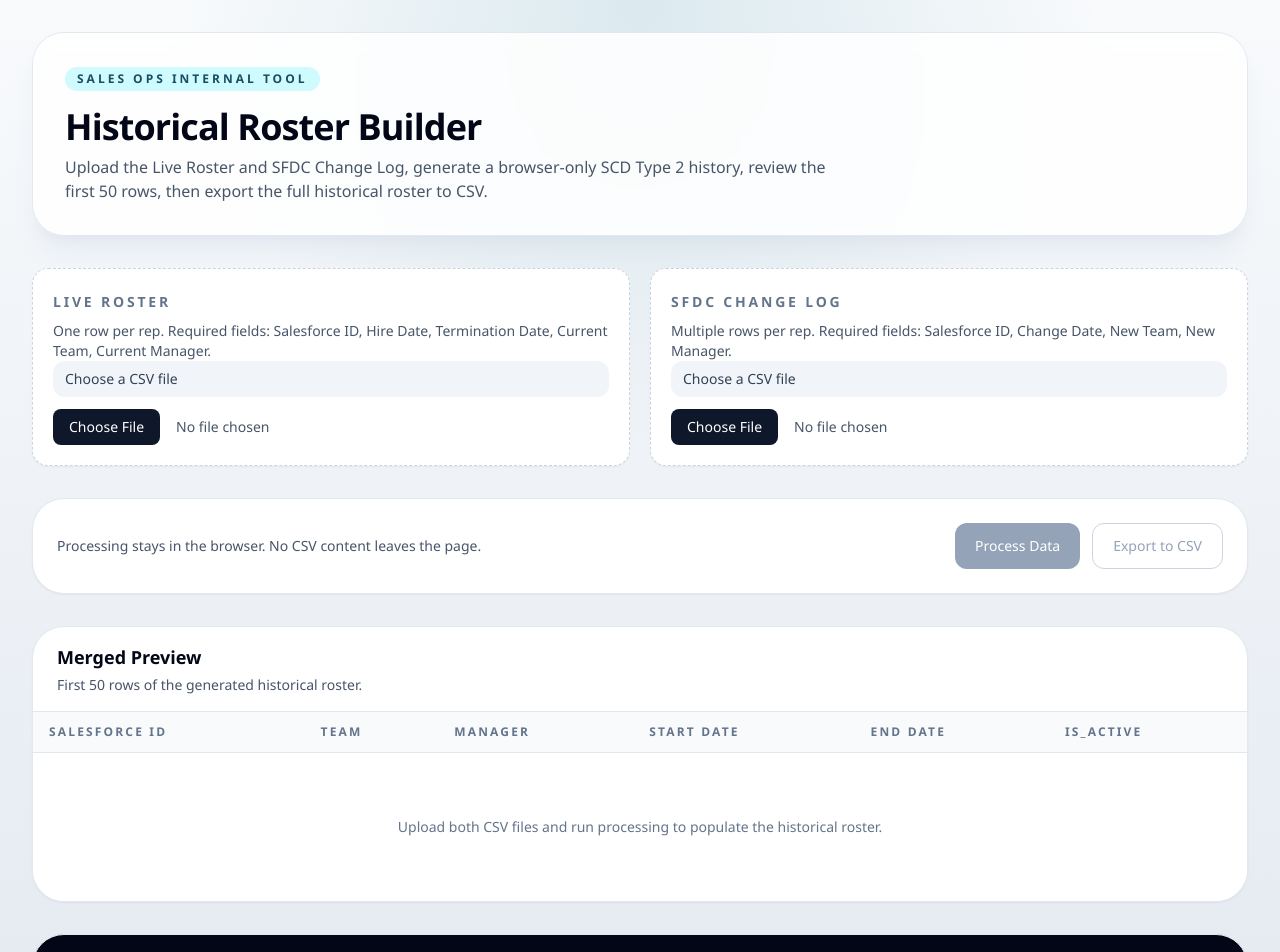
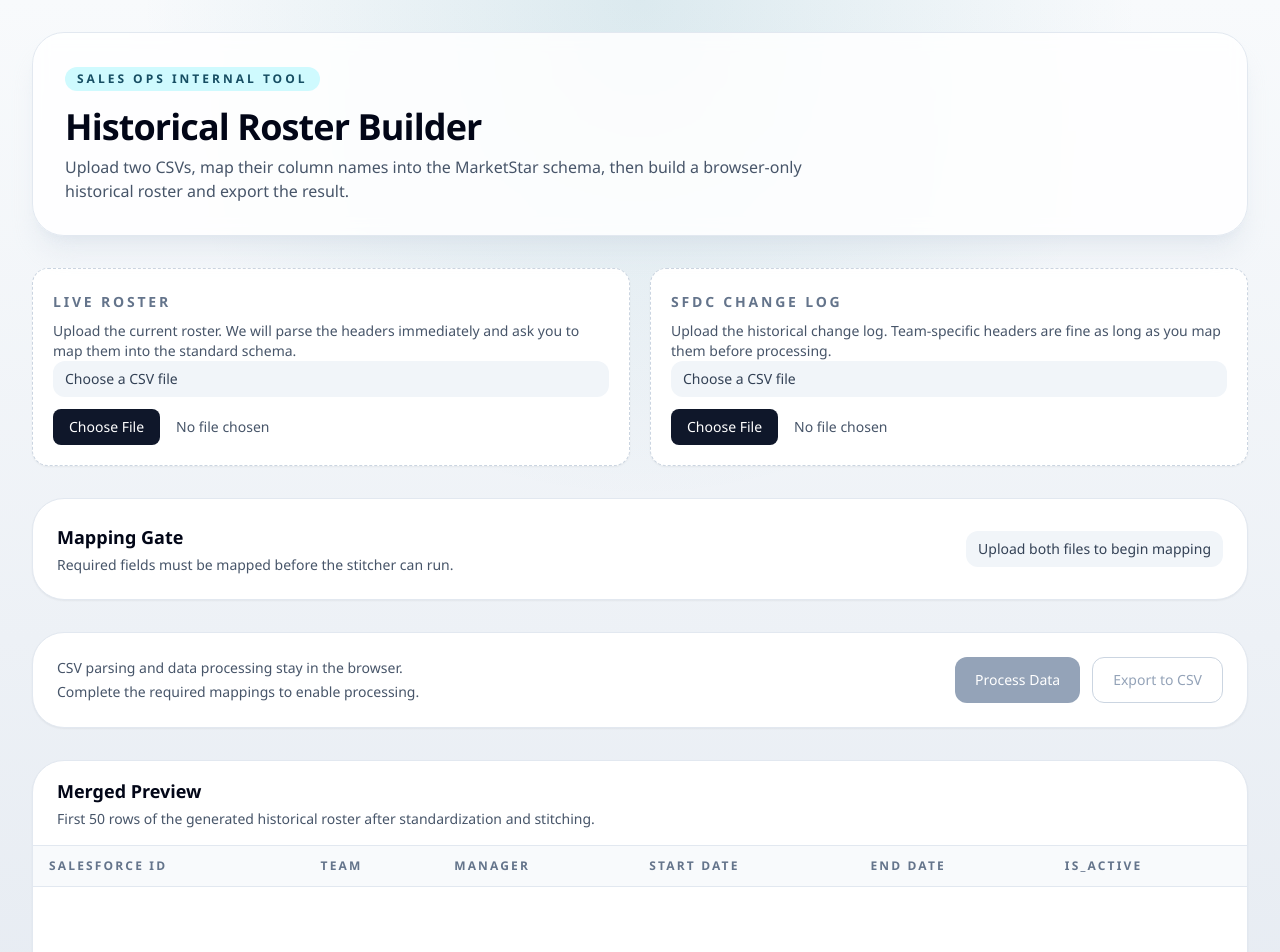
Before and after one commit to mstar-sales-ops/people-analytics-roster, a React (Vite) app: page / in a window 1280 px wide. Shown: the top 952 px of the page. Built offline with nearby package versions, Linux system fonts and the light colour scheme.

Commit message:
Add column mapping step

```diff
--- a/src/App.jsx
+++ b/src/App.jsx
@@ -11,19 +11,44 @@ const OUTPUT_COLUMNS = [
   'Is_Active',
 ];
 
-const LIVE_ALIASES = {
-  salesforceId: ['Salesforce ID', 'SalesforceId', 'SFDC ID', 'Rep ID', 'User ID'],
-  hireDate: ['Hire Date', 'Start Date', 'HireDate'],
-  terminationDate: ['Termination Date', 'Term Date', 'End Date', 'TerminationDate'],
-  currentTeam: ['Current Team', 'Team', 'CurrentTeam'],
-  currentManager: ['Current Manager', 'Manager', 'CurrentManager'],
+const LIVE_SCHEMA = [
+  { key: 'SFDC_ID', label: 'SFDC_ID', required: true, description: 'Unique rep identifier' },
+  { key: 'Hire_Date', label: 'Hire_Date', required: true, description: 'Employee start date' },
+  {
+    key: 'Termination_Date',
+    label: 'Termination_Date',
+    required: false,
+    description: 'Leave blank if the rep is active',
+  },
+  { key: 'Team', label: 'Team', required: true, description: 'Current team or segment' },
+  { key: 'Manager', label: 'Manager', required: true, description: 'Current manager name' },
+];
+
+const CHANGE_SCHEMA = [
+  { key: 'SFDC_ID', label: 'SFDC_ID', required: true, description: 'Unique rep identifier' },
+  {
+    key: 'Change_Date',
+    label: 'Change_Date',
+    required: true,
+    description: 'Effective date for the change',
+  },
+  { key: 'Team', label: 'Team', required: true, description: 'New team after the change' },
+  { key: 'Manager', label: 'Manager', required: true, description: 'New manager after the change' },
+];
+
+const HEADER_HINTS = {
+  SFDC_ID: ['Salesforce ID', 'SalesforceId', 'SFDC ID', 'Rep ID', 'User ID'],
+  Hire_Date: ['Hire Date', 'Start Date', 'HireDate'],
+  Termination_Date: ['Termination Date', 'Term Date', 'End Date', 'TerminationDate'],
+  Team: ['Current Team', 'New Team', 'Team', 'CurrentTeam', 'NewTeam'],
+  Manager: ['Current Manager', 'New Manager', 'Manager', 'CurrentManager', 'NewManager'],
+  Change_Date: ['Change Date', 'Effective Date', 'ChangeDate'],
 };
 
-const CHANGE_ALIASES = {
-  salesforceId: ['Salesforce ID', 'SalesforceId', 'SFDC ID', 'Rep ID', 'User ID'],
-  changeDate: ['Change Date', 'Effective Date', 'ChangeDate'],
-  newTeam: ['New Team', 'Team', 'NewTeam'],
-  newManager: ['New Manager', 'Manager', 'NewManager'],
+const EMPTY_UPLOAD = {
+  file: null,
+  headers: [],
+  rows: [],
 };
 
 function normalizeHeader(value) {
@@ -33,23 +58,8 @@ function normalizeHeader(value) {
     .replace(/[^a-z0-9]/g, '');
 }
 
-function buildAccessor(row) {
-  const lookup = new Map();
-
-  Object.entries(row ?? {}).forEach(([key, value]) => {
-    lookup.set(normalizeHeader(key), value);
-  });
-
-  return (aliases) => {
-    for (const alias of aliases) {
-      const match = lookup.get(normalizeHeader(alias));
-      if (match !== undefined && String(match).trim() !== '') {
-        return String(match).trim();
-      }
-    }
-
-    return '';
-  };
+function cleanValue(value) {
+  return String(value ?? '').trim();
 }
 
 function parseDateInput(value) {
@@ -125,11 +135,55 @@ function parseCsvFile(file) {
           return;
         }
 
-        resolve(results.data ?? []);
+        const rows = results.data ?? [];
+        const headers = (results.meta?.fields ?? Object.keys(rows[0] ?? {})).filter((header) =>
+          cleanValue(header),
+        );
+
+        resolve({ rows, headers });
       },
       error: (error) => reject(error),
     });
   });
+}
+
+function suggestMappings(headers, schema) {
+  const usedHeaders = new Set();
+
+  return schema.reduce((mapping, field) => {
+    const match = headers.find((header) => {
+      if (usedHeaders.has(header)) {
+        return false;
+      }
+
+      return HEADER_HINTS[field.key]?.some(
+        (hint) => normalizeHeader(hint) === normalizeHeader(header),
+      );
+    });
+
+    if (match) {
+      usedHeaders.add(match);
+      mapping[field.key] = match;
+    } else {
+      mapping[field.key] = '';
+    }
+
+    return mapping;
+  }, {});
+}
+
+function getMissingRequiredMappings(mapping, schema) {
+  return schema.filter((field) => field.required && !mapping[field.key]);
+}
+
+function transformRowsToSchema(rows, mapping, schema) {
+  return rows.map((row) =>
+    schema.reduce((record, field) => {
+      const sourceHeader = mapping[field.key];
+      record[field.key] = sourceHeader ? cleanValue(row[sourceHeader]) : '';
+      return record;
+    }, {}),
+  );
 }
 
 function consolidateChangesForRep(changes) {
@@ -165,44 +219,45 @@ function buildHistoricalRoster(liveRows, changeRows) {
   const changesById = new Map();
 
   liveRows.forEach((row, index) => {
-    const getField = buildAccessor(row);
-    const salesforceId = getField(LIVE_ALIASES.salesforceId);
-
+    const salesforceId = cleanValue(row.SFDC_ID);
     if (!salesforceId) {
-      issues.push(`Live Roster row ${index + 2}: missing Salesforce ID.`);
+      issues.push(`Live Roster row ${index + 2}: missing SFDC_ID.`);
       return;
     }
 
-    const hireDate = parseDateInput(getField(LIVE_ALIASES.hireDate));
+    const hireDate = parseDateInput(row.Hire_Date);
     if (!hireDate) {
-      issues.push(`Live Roster row ${index + 2}: invalid Hire Date for ${salesforceId}.`);
+      issues.push(`Live Roster row ${index + 2}: invalid Hire_Date for ${salesforceId}.`);
       return;
+    }
+
+    if (liveById.has(salesforceId)) {
+      issues.push(`Live Roster row ${index + 2}: duplicate SFDC_ID ${salesforceId}.`);
     }
 
     liveById.set(salesforceId, {
       salesforceId,
       hireDate,
-      terminationDate: parseDateInput(getField(LIVE_ALIASES.terminationDate)),
-      currentTeam: getField(LIVE_ALIASES.currentTeam),
-      currentManager: getField(LIVE_ALIASES.currentManager),
+      terminationDate: parseDateInput(row.Termination_Date),
+      currentTeam: cleanValue(row.Team),
+      currentManager: cleanValue(row.Manager),
     });
   });
 
   changeRows.forEach((row, index) => {
-    const getField = buildAccessor(row);
-    const salesforceId = getField(CHANGE_ALIASES.salesforceId);
-    const changeDate = parseDateInput(getField(CHANGE_ALIASES.changeDate));
+    const salesforceId = cleanValue(row.SFDC_ID);
+    const changeDate = parseDateInput(row.Change_Date);
 
     if (!salesforceId || !changeDate) {
-      issues.push(`Change Log row ${index + 2}: missing Salesforce ID or Change Date.`);
+      issues.push(`Change Log row ${index + 2}: missing SFDC_ID or Change_Date.`);
       return;
     }
 
     const entry = {
       salesforceId,
       changeDate,
-      team: getField(CHANGE_ALIASES.newTeam),
-      manager: getField(CHANGE_ALIASES.newManager),
+      team: cleanValue(row.Team),
+      manager: cleanValue(row.Manager),
       sequence: index,
     };
 
@@ -334,6 +389,77 @@ function UploadCard({ label, helperText, file, onChange }) {
   );
 }
 
+function MappingPanel({
+  title,
+  description,
+  schema,
+  headers,
+  mapping,
+  rowCount,
+  onChange,
+}) {
+  return (
+    <section className="rounded-[2rem] border border-slate-200 bg-white p-6 shadow-sm">
+      <div className="flex flex-col gap-3 border-b border-slate-200 pb-4 sm:flex-row sm:items-end sm:justify-between">
+        <div>
+          <h2 className="text-lg font-semibold text-slate-950">{title}</h2>
+          <p className="mt-1 text-sm text-slate-600">{description}</p>
+        </div>
+        <div className="rounded-xl bg-slate-100 px-3 py-2 text-sm text-slate-700">
+          {rowCount} rows parsed · {headers.length} headers found
+        </div>
+      </div>
+
+      <div className="mt-5 space-y-4">
+        {schema.map((field) => (
+          <div
+            key={field.key}
+            className="grid gap-3 rounded-2xl border border-slate-200 bg-slate-50 p-4 lg:grid-cols-[1.1fr_1.3fr]"
+          >
+            <div className="space-y-2">
+              <div className="flex items-center gap-2">
+                <span className="text-sm font-semibold text-slate-950">{field.label}</span>
+                <span
+                  className={`rounded-full px-2.5 py-1 text-[11px] font-semibold uppercase tracking-[0.2em] ${
+                    field.required
+                      ? 'bg-cyan-100 text-cyan-900'
+                      : 'bg-slate-200 text-slate-600'
+                  }`}
+                >
+                  {field.required ? 'Required' : 'Optional'}
+                </span>
+              </div>
+              <p className="text-sm text-slate-600">{field.description}</p>
+            </div>
+
+            <div className="space-y-2">
+              <select
+                className="w-full rounded-xl border border-slate-300 bg-white px-4 py-3 text-sm text-slate-800 outline-none transition focus:border-cyan-500 focus:ring-2 focus:ring-cyan-200"
+                value={mapping[field.key] ?? ''}
+                onChange={(event) => onChange(field.key, event.target.value)}
+              >
+                <option value="">
+                  {field.required ? 'Select a source column' : 'Leave unmapped'}
+                </option>
+                {headers.map((header) => (
+                  <option key={header} value={header}>
+                    {header}
+                  </option>
+                ))}
+              </select>
+              <p className="text-xs text-slate-500">
+                {mapping[field.key]
+                  ? `Mapped from "${mapping[field.key]}".`
+                  : 'No source column selected yet.'}
+              </p>
+            </div>
+          </div>
+        ))}
+      </div>
+    </section>
+  );
+}
+
 function StatCard({ label, value }) {
   return (
     <div className="rounded-2xl border border-slate-200 bg-white p-4 shadow-sm">
@@ -344,19 +470,111 @@ function StatCard({ label, value }) {
 }
 
 export default function App() {
-  const [liveFile, setLiveFile] = useState(null);
-  const [changeFile, setChangeFile] = useState(null);
+  const [liveUpload, setLiveUpload] = useState(EMPTY_UPLOAD);
+  const [changeUpload, setChangeUpload] = useState(EMPTY_UPLOAD);
+  const [mappings, setMappings] = useState({ live: {}, change: {} });
+  const [isParsing, setIsParsing] = useState(false);
   const [isProcessing, setIsProcessing] = useState(false);
   const [error, setError] = useState('');
   const [issues, setIssues] = useState([]);
   const [processedRows, setProcessedRows] = useState([]);
   const [stats, setStats] = useState({ reps: 0, changeRows: 0 });
 
+  const liveMissingMappings = useMemo(
+    () => getMissingRequiredMappings(mappings.live, LIVE_SCHEMA),
+    [mappings.live],
+  );
+  const changeMissingMappings = useMemo(
+    () => getMissingRequiredMappings(mappings.change, CHANGE_SCHEMA),
+    [mappings.change],
+  );
   const previewRows = useMemo(() => processedRows.slice(0, 50), [processedRows]);
 
+  const readyForMapping = liveUpload.file && changeUpload.file;
+  const readyToProcess =
+    readyForMapping &&
+    liveMissingMappings.length === 0 &&
+    changeMissingMappings.length === 0 &&
+    !isParsing;
+
+  async function handleUpload(kind, file) {
+    setError('');
+    setIssues([]);
+    setProcessedRows([]);
+    setStats({ reps: 0, changeRows: 0 });
+
+    if (!file) {
+      if (kind === 'live') {
+        setLiveUpload(EMPTY_UPLOAD);
+      } else {
+        setChangeUpload(EMPTY_UPLOAD);
+      }
+
+      setMappings((current) => ({
+        ...current,
+        [kind]: {},
+      }));
+      return;
+    }
+
+    setIsParsing(true);
+
+    try {
+      const parsedFile = await parseCsvFile(file);
+      const nextUpload = {
+        file,
+        headers: parsedFile.headers,
+        rows: parsedFile.rows,
+      };
+      const nextMapping = suggestMappings(
+        parsedFile.headers,
+        kind === 'live' ? LIVE_SCHEMA : CHANGE_SCHEMA,
+      );
+
+      if (kind === 'live') {
+        setLiveUpload(nextUpload);
+      } else {
+        setChangeUpload(nextUpload);
+      }
+
+      setMappings((current) => ({
+        ...current,
+        [kind]: nextMapping,
+      }));
+    } catch (uploadError) {
+      if (kind === 'live') {
+        setLiveUpload(EMPTY_UPLOAD);
+      } else {
+        setChangeUpload(EMPTY_UPLOAD);
+      }
+
+      setMappings((current) => ({
+        ...current,
+        [kind]: {},
+      }));
+      setError(uploadError.message || 'The CSV file could not be parsed.');
+    } finally {
+      setIsParsing(false);
+    }
+  }
+
+  function handleMappingChange(kind, fieldKey, value) {
+    setProcessedRows([]);
+    setIssues([]);
+    setStats({ reps: 0, changeRows: 0 });
+
+    setMappings((current) => ({
+      ...current,
+      [kind]: {
+        ...current[kind],
+        [fieldKey]: value,
+      },
+    }));
+  }
+
   async function handleProcess() {
-    if (!liveFile || !changeFile) {
-      setError('Upload both CSV files before processing.');
+    if (!readyToProcess) {
+      setError('Map every required standard field before processing.');
       return;
     }
 
@@ -365,19 +583,25 @@ export default function App() {
     setIsProcessing(true);
 
     try {
-      const [liveRows, changeRows] = await Promise.all([
-        parseCsvFile(liveFile),
-        parseCsvFile(changeFile),
-      ]);
+      const standardizedLiveRows = transformRowsToSchema(
+        liveUpload.rows,
+        mappings.live,
+        LIVE_SCHEMA,
+      );
+      const standardizedChangeRows = transformRowsToSchema(
+        changeUpload.rows,
+        mappings.change,
+        CHANGE_SCHEMA,
+      );
 
-      const output = buildHistoricalRoster(liveRows, changeRows);
+      const output = buildHistoricalRoster(standardizedLiveRows, standardizedChangeRows);
       setProcessedRows(output.rows);
       setIssues(output.issues);
       setStats(output.stats);
     } catch (processingError) {
       setProcessedRows([]);
       setStats({ reps: 0, changeRows: 0 });
-      setError(processingError.message || 'The CSV files could not be parsed.');
+      setError(processingError.message || 'The uploaded data could not be transformed.');
     } finally {
       setIsProcessing(false);
     }
@@ -396,8 +620,8 @@ export default function App() {
                 Historical Roster Builder
               </h1>
               <p className="text-sm leading-6 text-slate-600 sm:text-base">
-                Upload the Live Roster and SFDC Change Log, generate a browser-only SCD Type 2
-                history, review the first 50 rows, then export the full historical roster to CSV.
+                Upload two CSVs, map their column names into the MarketStar schema, then build a
+                browser-only historical roster and export the result.
               </p>
             </div>
           </div>
@@ -406,27 +630,92 @@ export default function App() {
         <section className="grid gap-5 lg:grid-cols-2">
           <UploadCard
             label="Live Roster"
-            helperText="One row per rep. Required fields: Salesforce ID, Hire Date, Termination Date, Current Team, Current Manager."
-            file={liveFile}
-            onChange={setLiveFile}
+            helperText="Upload the current roster. We will parse the headers immediately and ask you to map them into the standard schema."
+            file={liveUpload.file}
+            onChange={(file) => handleUpload('live', file)}
           />
           <UploadCard
             label="SFDC Change Log"
-            helperText="Multiple rows per rep. Required fields: Salesforce ID, Change Date, New Team, New Manager."
-            file={changeFile}
-            onChange={setChangeFile}
+            helperText="Upload the historical change log. Team-specific headers are fine as long as you map them before processing."
+            file={changeUpload.file}
+            onChange={(file) => handleUpload('change', file)}
           />
         </section>
 
+        <section className="rounded-[2rem] border border-slate-200 bg-white p-6 shadow-sm">
+          <div className="flex flex-col gap-3 sm:flex-row sm:items-center sm:justify-between">
+            <div>
+              <h2 className="text-lg font-semibold text-slate-950">Mapping Gate</h2>
+              <p className="mt-1 text-sm text-slate-600">
+                Required fields must be mapped before the stitcher can run.
+              </p>
+            </div>
+            <div className="rounded-xl bg-slate-100 px-3 py-2 text-sm text-slate-700">
+              {readyForMapping
+                ? `${LIVE_SCHEMA.length + CHANGE_SCHEMA.length - liveMissingMappings.length - changeMissingMappings.length} of ${
+                    LIVE_SCHEMA.length + CHANGE_SCHEMA.length
+                  } standard fields mapped`
+                : 'Upload both files to begin mapping'}
+            </div>
+          </div>
+
+          {readyForMapping ? (
+            <div className="mt-4 grid gap-3 md:grid-cols-2">
+              <div className="rounded-2xl border border-cyan-200 bg-cyan-50 p-4 text-sm text-cyan-900">
+                Live Roster missing required fields:{' '}
+                {liveMissingMappings.length
+                  ? liveMissingMappings.map((field) => field.label).join(', ')
+                  : 'none'}
+              </div>
+              <div className="rounded-2xl border border-cyan-200 bg-cyan-50 p-4 text-sm text-cyan-900">
+                Change Log missing required fields:{' '}
+                {changeMissingMappings.length
+                  ? changeMissingMappings.map((field) => field.label).join(', ')
+                  : 'none'}
+              </div>
+            </div>
+          ) : null}
+        </section>
+
+        {readyForMapping && (
+          <section className="grid gap-6 xl:grid-cols-2">
+            <MappingPanel
+              title="Map Live Roster Columns"
+              description="Choose which uploaded column should feed each standard field used by the roster anchor table."
+              schema={LIVE_SCHEMA}
+              headers={liveUpload.headers}
+              mapping={mappings.live}
+              rowCount={liveUpload.rows.length}
+              onChange={(fieldKey, value) => handleMappingChange('live', fieldKey, value)}
+            />
+            <MappingPanel
+              title="Map Change Log Columns"
+              description="Choose which uploaded column should feed each standard field used by the SFDC history table."
+              schema={CHANGE_SCHEMA}
+              headers={changeUpload.headers}
+              mapping={mappings.change}
+              rowCount={changeUpload.rows.length}
+              onChange={(fieldKey, value) => handleMappingChange('change', fieldKey, value)}
+            />
+          </section>
+        )}
+
         <section className="flex flex-col gap-4 rounded-[2rem] border border-slate-200 bg-white p-6 shadow-sm sm:flex-row sm:items-center sm:justify-between">
-          <div className="text-sm text-slate-600">
-            Processing stays in the browser. No CSV content leaves the page.
+          <div className="space-y-1 text-sm text-slate-600">
+            <div>CSV parsing and data processing stay in the browser.</div>
+            <div>
+              {isParsing
+                ? 'Parsing uploaded files...'
+                : readyToProcess
+                  ? 'Required mappings are complete. The stitcher is ready.'
+                  : 'Complete the required mappings to enable processing.'}
+            </div>
           </div>
           <div className="flex flex-col gap-3 sm:flex-row">
             <button
               className="rounded-xl bg-slate-950 px-5 py-3 text-sm font-medium text-white transition hover:bg-slate-800 disabled:cursor-not-allowed disabled:bg-slate-400"
               type="button"
-              disabled={isProcessing || !liveFile || !changeFile}
+              disabled={isProcessing || !readyToProcess}
               onClick={handleProcess}
             >
               {isProcessing ? 'Processing...' : 'Process Data'}
@@ -476,7 +765,7 @@ export default function App() {
           <div className="border-b border-slate-200 px-6 py-4">
             <h2 className="text-lg font-semibold text-slate-950">Merged Preview</h2>
             <p className="mt-1 text-sm text-slate-600">
-              First 50 rows of the generated historical roster.
+              First 50 rows of the generated historical roster after standardization and stitching.
             </p>
           </div>
 
@@ -508,7 +797,8 @@ export default function App() {
                 ) : (
                   <tr>
                     <td colSpan={OUTPUT_COLUMNS.length} className="px-4 py-16 text-center text-slate-500">
-                      Upload both CSV files and run processing to populate the historical roster.
+                      Upload both CSVs, map the required columns, and run processing to populate the
+                      historical roster.
                     </td>
                   </tr>
                 )}
@@ -518,20 +808,11 @@ export default function App() {
         </section>
 
         <section className="rounded-[2rem] border border-slate-200 bg-slate-950 p-6 text-sm text-slate-200 shadow-sm">
-          <h2 className="text-lg font-semibold text-white">Current prototype assumptions</h2>
+          <h2 className="text-lg font-semibold text-white">Mapping behavior in this version</h2>
           <ul className="mt-3 space-y-2 leading-6 text-slate-300">
-            <li>
-              Same-day change rows are collapsed to one effective state using the final row order in
-              the uploaded Change Log.
-            </li>
-            <li>
-              If the first logged change happens after Hire Date, the prototype backfills the gap
-              using the earliest known team/manager for that rep.
-            </li>
-            <li>
-              The final open era is aligned to the Live Roster&apos;s current team/manager before the
-              Termination Date check is applied.
-            </li>
+            <li>Headers are parsed immediately after upload and auto-mapped when a common alias is recognized.</li>
+            <li>Only required standard fields block processing. Optional fields can be left unmapped.</li>
+            <li>The stitcher receives transformed rows keyed to the standard schema, so downstream logic no longer depends on raw header names.</li>
           </ul>
         </section>
       </div>
```
